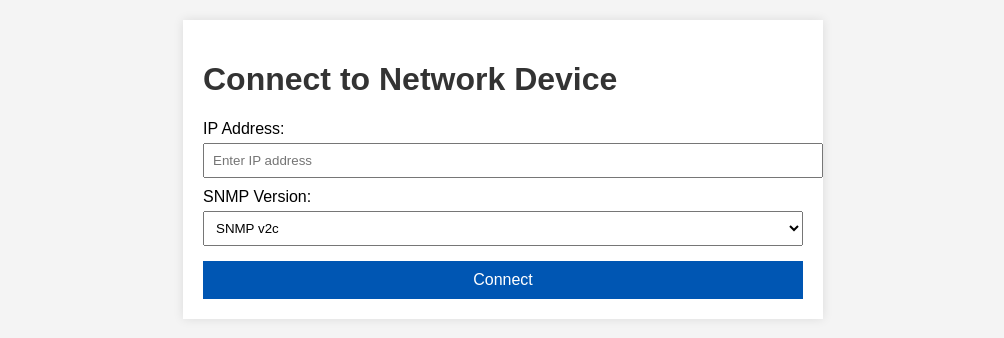
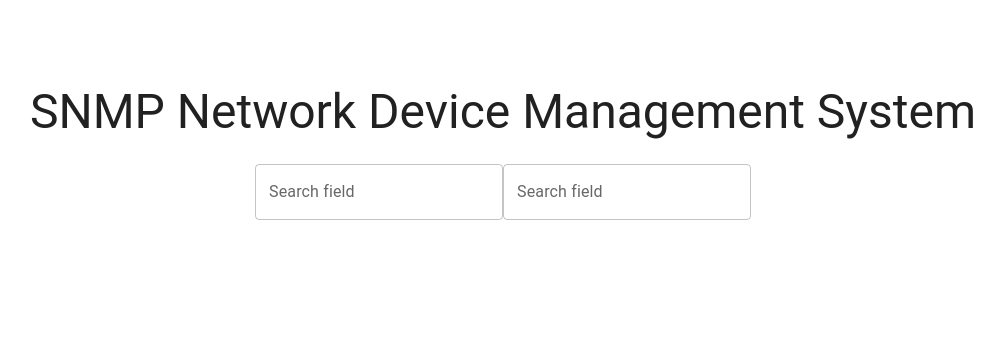
Before and after one commit to xuzhihuiCSY/snmp, a React (Create React App) app: page / in a window 1280 px wide. Shown: the top 338 px of the page, without its empty margins (137-1141 px from the left). Built offline with nearby package versions, Linux system fonts and the light colour scheme.

Commit message:
create webpage of SNMP

```diff
--- a/src/SearchPage.js
+++ b/src/SearchPage.js
@@ -1,18 +1,50 @@
-import React, {useState} from "react";
+import React, { useState } from "react";
+import CssBaseline from '@mui/material/CssBaseline';
+import Box from '@mui/material/Box';
+import LockOutlinedIcon from '@mui/icons-material/LockOutlined';
+import Typography from '@mui/material/Typography';
+import TextField from '@mui/material/TextField';
+import Dropdown from '@mui/joy/Dropdown';
+import Menu from '@mui/joy/Menu';
+import MenuButton from '@mui/joy/MenuButton';
+import MenuItem from '@mui/joy/MenuItem';
+import '@fontsource/inter';
 
-export default function SeerchPage(){
+import { Avatar, Container, createTheme, ThemeProvider } from "@mui/material";
+
+const theme = createTheme();
+
+export default function SearchPage() {
     const [ip, setIp] = useState("");
     const [mib, setMib] = useState("");
+    const [version, setVersion] = useState("");
 
-    const IPhandleer = () => {};
+    const handleIP = () => { };
+
+
 
     return (
-        <>
-            <h1>SWNMP Network Device Management System</h1>
-            <div>
-                <input type="text" />
-                <button>search</button>
-            </div>
-        </>
+        <ThemeProvider theme={theme}>
+            <Container component="main" maxWidth="100%">
+                <CssBaseline />
+                <Box
+                    sx={{
+                        marginTop: 8,
+                        display: 'flex',
+                        flexDirection: 'column',
+                        alignItems: 'center',
+                        width: "100%"
+                    }}
+                >
+                    <Typography component="h3" variant="h3">
+                        SNMP Network Device Management System
+                    </Typography>
+                    <Box component="form" noValidate onSubmit={handleIP} sx={{ mt: 3 }}>
+                        <TextField id="outlined-search" label="Search field" type="search" />
+                        <TextField id="outlined-search" label="Search field" type="search" />
+                    </Box>
+                </Box>
+            </Container>
+        </ThemeProvider>
     );
 }
--- a/src/index.js
+++ b/src/index.js
@@ -2,16 +2,16 @@ import React from 'react';
 import ReactDOM from 'react-dom/client';
 import './index.css';
 import App from './App';
-import reportWebVitals from './reportWebVitals';
+import SearchPage from './SearchPage';
 
 const root = ReactDOM.createRoot(document.getElementById('root'));
 root.render(
   <React.StrictMode>
-    <App />
+    {/* <App /> */}
+    <SearchPage />
   </React.StrictMode>
 );
 
 // If you want to start measuring performance in your app, pass a function
 // to log results (for example: reportWebVitals(console.log))
 // or send to an analytics endpoint. Learn more: https://bit.ly/CRA-vitals
-reportWebVitals();
```
Also changed, not shown: package.json (+9 -0 lines), 1 other file (tests, documents, lock files or other folders).
